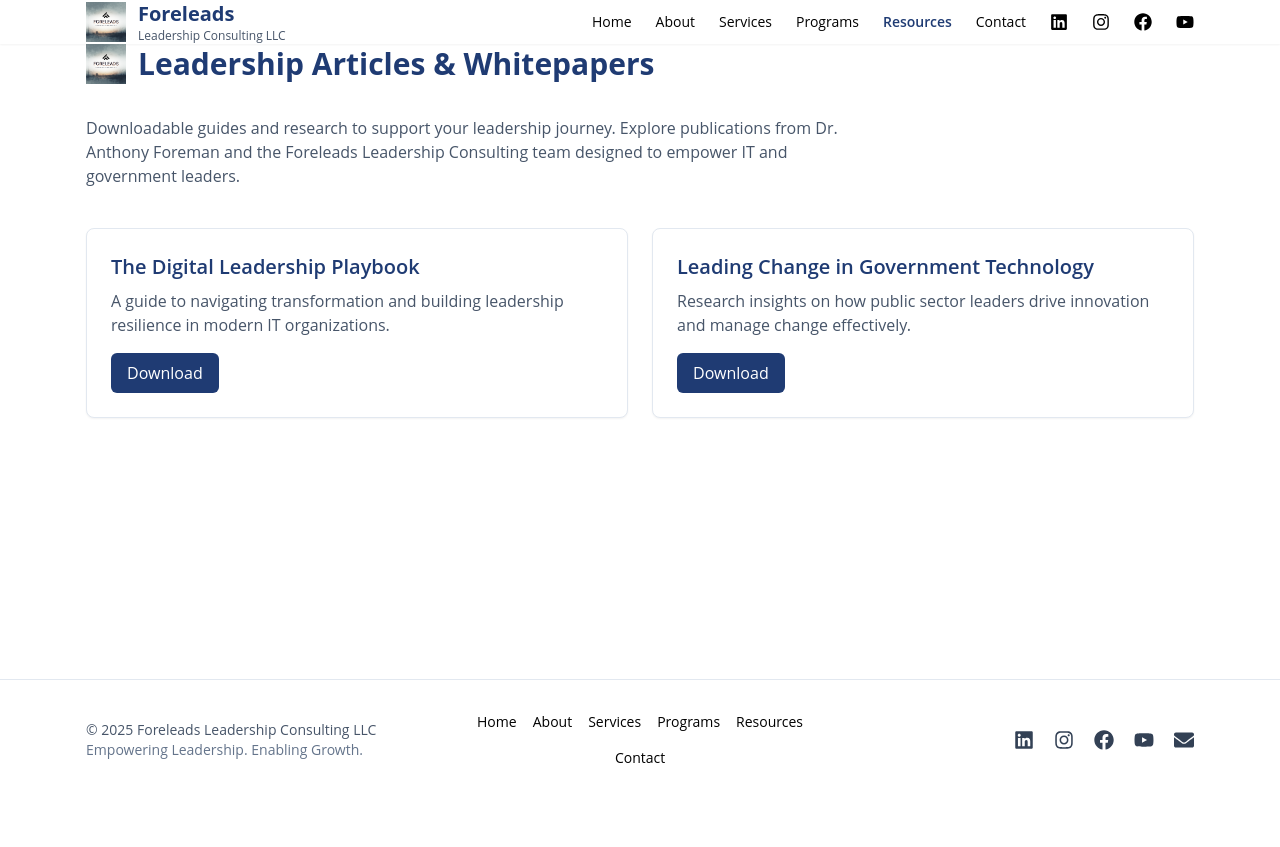
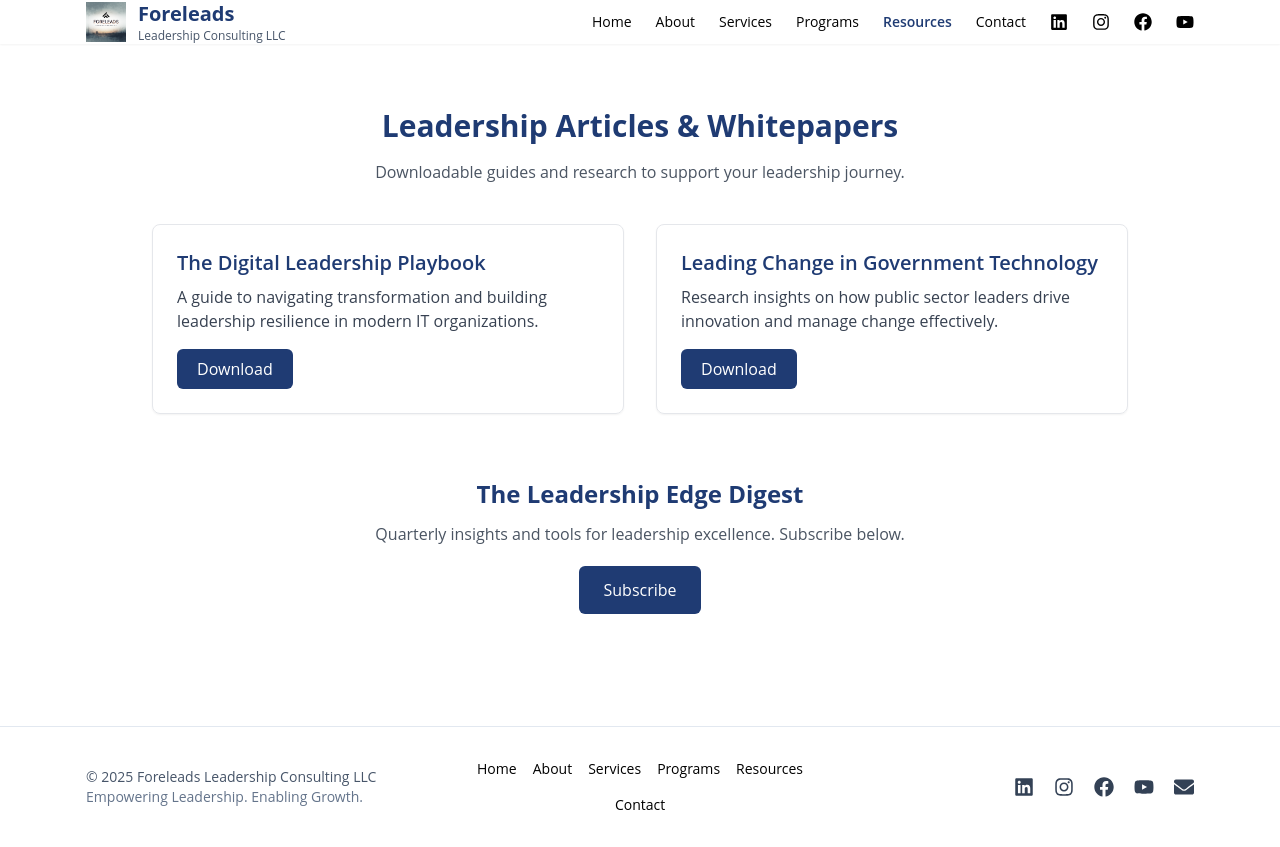
Before and after one commit to foretechleaders/Foreleads-site-final, a React (Vite) app: page /resources/articles in a window 1280 px wide. Before the commit the page ends 800 px from the top, so only its background shows below. Built offline with nearby package versions, Linux system fonts and the light colour scheme.

Commit message:
Add files via upload

```diff
--- a/src/pages/LeadershipArticles.jsx
+++ b/src/pages/LeadershipArticles.jsx
@@ -1,5 +1,4 @@
 import React from 'react'
-import logo from '/Leadership Consulting LLC.png'
 
 export default function LeadershipArticles() {
   const resources = [
@@ -7,55 +6,72 @@
       title: 'The Digital Leadership Playbook',
       description:
         'A guide to navigating transformation and building leadership resilience in modern IT organizations.',
-      file: '/whitepapers/Digital Leadership Playbook.pdf',
+      file: '/whitepapers/The_Digital_Leadership_Playbook.pdf',
     },
     {
       title: 'Leading Change in Government Technology',
       description:
         'Research insights on how public sector leaders drive innovation and manage change effectively.',
-      file: '/whitepapers/Leading Change in Government Technology.pdf',
+      file: '/whitepapers/Leading_Change_in_Government_Technology.pdf',
     },
   ]
 
   return (
-    <section className="container py-12">
-      {/* Header with logo */}
-      <div className="flex items-center gap-3 mb-8">
-        <img
-          src={logo}
-          alt="Foreleads Leadership Consulting logo"
-          className="h-10 w-auto"
-        />
-        <h1 className="text-3xl font-bold text-navy">
+    <section className="py-16 bg-white text-gray-800">
+      <div className="max-w-5xl mx-auto px-6">
+        <h1 className="text-3xl font-bold text-navy mb-4 text-center">
           Leadership Articles & Whitepapers
         </h1>
-      </div>
-
-      <p className="text-slate-600 mb-10 max-w-3xl">
-        Downloadable guides and research to support your leadership journey. Explore publications
-        from Dr. Anthony Foreman and the Foreleads Leadership Consulting team designed to empower
-        IT and government leaders.
+        <p className="text-center text-gray-600 mb-10">
+          Downloadable guides and research to support your leadership journey.
         </p>
 
-      {/* List of downloadable resources */}
-      <div className="grid md:grid-cols-2 gap-6">
+        <div className="grid md:grid-cols-2 gap-8">
           {resources.map((item, index) => (
             <div
               key={index}
-            className="border border-slate-200 rounded-lg p-6 shadow-sm bg-white hover:shadow-md transition"
+              className="border border-gray-200 p-6 rounded-lg shadow-sm hover:shadow-md transition"
             >
-            <h2 className="text-xl font-semibold text-navy mb-2">{item.title}</h2>
-            <p className="text-slate-600 mb-4">{item.description}</p>
+              <h3 className="text-xl font-semibold text-navy mb-2">{item.title}</h3>
+              <p className="text-gray-700 mb-4">{item.description}</p>
+
+              {item.file ? (
                 <a
                   href={item.file}
                   download
-              className="inline-block bg-navy text-white px-4 py-2 rounded-md hover:bg-navy/90 transition"
-              title={`Download ${item.title}`}
+                  className="inline-block bg-navy text-white px-5 py-2 rounded-md hover:bg-navy/90 transition"
                 >
                   Download
                 </a>
+              ) : (
+                <a
+                  href="#"
+                  className="inline-block bg-gray-300 text-gray-700 px-5 py-2 rounded-md cursor-not-allowed"
+                  onClick={(e) => e.preventDefault()}
+                >
+                  Coming Soon
+                </a>
+              )}
             </div>
           ))}
+        </div>
+
+        <div className="mt-16 text-center">
+          <h2 className="text-2xl font-bold text-navy mb-3">
+            The Leadership Edge Digest
+          </h2>
+          <p className="text-gray-600 mb-5">
+            Quarterly insights and tools for leadership excellence. Subscribe below.
+          </p>
+          <a
+            href="https://mailchimp.com"
+            target="_blank"
+            rel="noopener noreferrer"
+            className="inline-block bg-navy text-white px-6 py-3 rounded-md hover:bg-navy/90 transition"
+          >
+            Subscribe
+          </a>
+        </div>
       </div>
     </section>
   )
```
Lines whose indentation alone changed are shown as unchanged.
